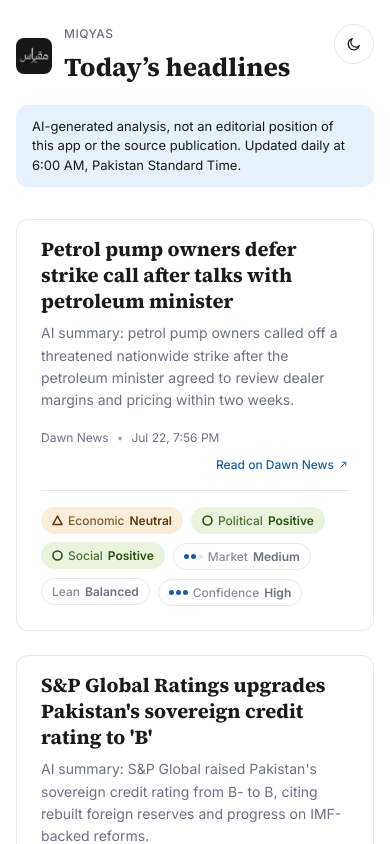
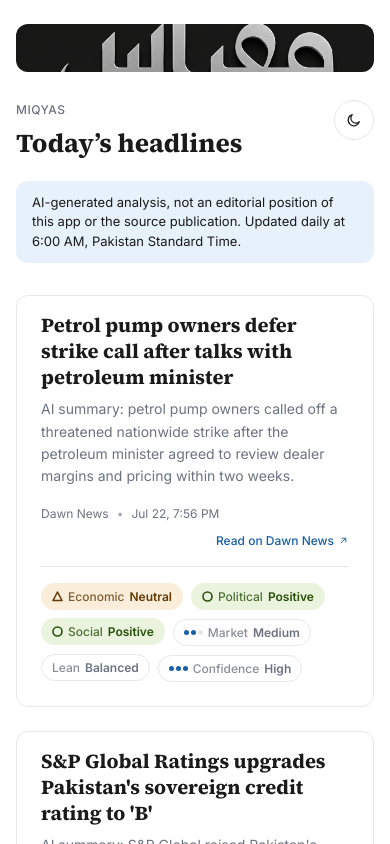
Before and after one commit to rhpshanks/News-app, a React (Vite) app: page / in a window 390 px wide. Shown: the top 844 px of the page. Built offline with nearby package versions, Linux system fonts and the light colour scheme.

Commit message:
Center and enlarge the header brand mark
The icon is now dead-centered between the title text and the theme
toggle, 64px on desktop, and sits on its own centered row above the
title/toggle on narrow screens to avoid overlap.

```diff
--- a/src/App.css
+++ b/src/App.css
@@ -11,24 +11,39 @@
 }
 
 .header__row {
+  position: relative;
   display: flex;
   align-items: flex-start;
   justify-content: space-between;
   gap: var(--space-4);
-}
-
-.header__brand {
-  display: flex;
-  align-items: center;
-  gap: var(--space-3);
+  min-height: 64px;
 }
 
 .header__mark {
-  width: 36px;
-  height: 36px;
-  border-radius: var(--space-2);
+  position: absolute;
+  left: 50%;
+  top: 50%;
+  transform: translate(-50%, -50%);
+  width: 64px;
+  height: 64px;
+  border-radius: var(--space-3);
   object-fit: cover;
-  flex-shrink: 0;
+}
+
+@media (max-width: 480px) {
+  .header__row {
+    flex-wrap: wrap;
+  }
+
+  .header__mark {
+    position: static;
+    transform: none;
+    order: -1;
+    flex-basis: 100%;
+    width: 48px;
+    height: 48px;
+    margin: 0 auto var(--space-3);
+  }
 }
 
 .header__eyebrow {
--- a/src/components/Header.jsx
+++ b/src/components/Header.jsx
@@ -30,13 +30,11 @@
   return (
     <header className="header">
       <div className="header__row">
-        <div className="header__brand">
-          <img className="header__mark" src="/brand/miqyas.png" alt="Miqyas" />
-          <div>
-            <p className="header__eyebrow">Miqyas</p>
-            <h1 className="header__title">Today&#8217;s headlines</h1>
-          </div>
+        <div>
+          <p className="header__eyebrow">Miqyas</p>
+          <h1 className="header__title">Today&#8217;s headlines</h1>
         </div>
+        <img className="header__mark" src="/brand/miqyas.png" alt="Miqyas" />
         <button
           type="button"
           className="theme-toggle"
```
